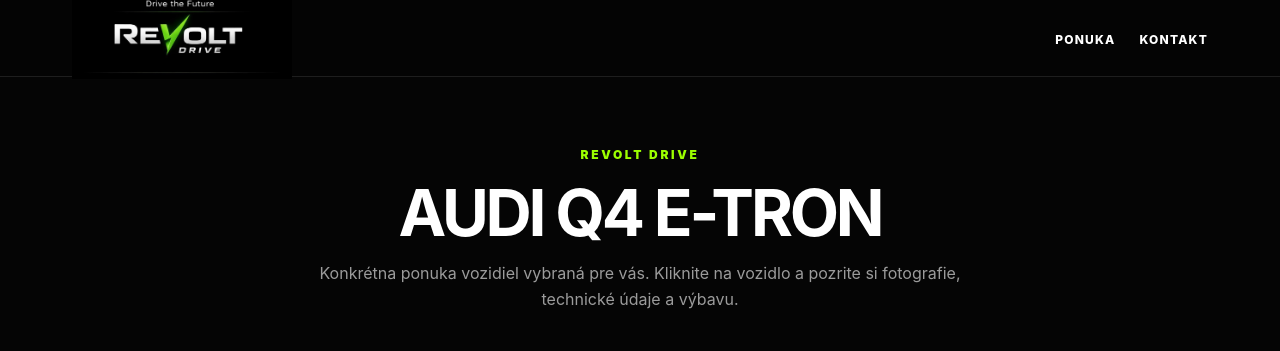
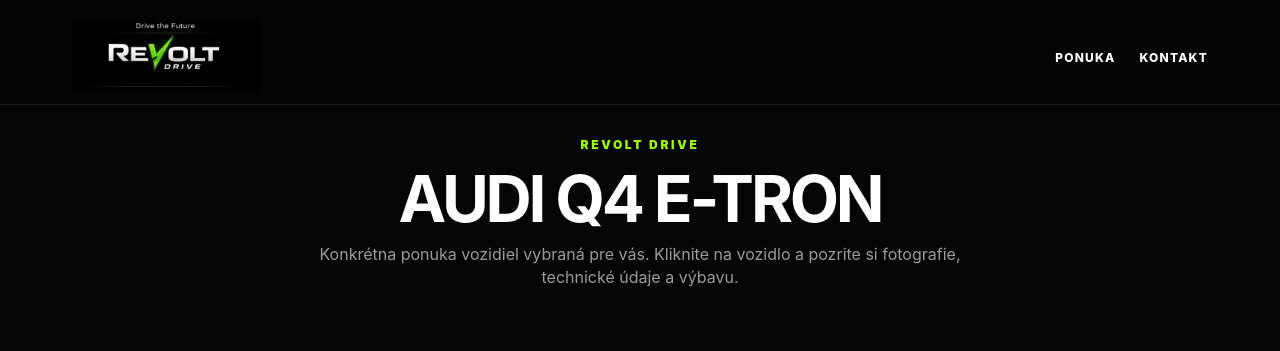
Before and after one commit to RevoltDrive/RevoltDirve, a website: page public/index.html in a window 1280 px wide. Shown: the top 351 px of the page. Drawn offline with Linux system fonts and the light colour scheme; no server answers.

Commit message:
Upraviť veľkosť loga a zmenšiť horné prázdne plochy

```diff
--- a/public/index.html
+++ b/public/index.html
@@ -5,10 +5,10 @@
 :root{--g:#9cff00;--bg:#050505;--card:#101010;--line:#292929;--muted:#9b9b9b}
 *{box-sizing:border-box}body{margin:0;background:var(--bg);color:#fff;font-family:Inter,Arial,sans-serif}
 header{position:sticky;top:0;z-index:10;background:rgba(5,5,5,.94);backdrop-filter:blur(12px);border-bottom:1px solid #1e1e1e}
-.wrap{max-width:1180px;margin:auto;padding:0 22px}.nav{height:76px;display:flex;align-items:center;justify-content:space-between}.logo{width:220px;height:auto;max-width:220px;object-fit:contain}
+.wrap{max-width:1180px;margin:auto;padding:0 22px}.nav{height:104px;display:flex;align-items:center;justify-content:space-between;padding-top:8px}.logo{width:190px;height:auto;max-width:190px;object-fit:contain;display:block}
 nav a{margin-left:24px;text-decoration:none;color:#fff;font-weight:800;font-size:12px;text-transform:uppercase;letter-spacing:.1em}
-.hero{text-align:center;padding:70px 0 42px}.k{color:var(--g);font-size:12px;font-weight:900;letter-spacing:.22em;text-transform:uppercase}
-h1{font-size:clamp(36px,5vw,64px);margin:12px 0 10px;letter-spacing:-.05em;text-transform:uppercase}.hero p{max-width:690px;margin:auto;color:var(--muted);line-height:1.6}
+.hero{text-align:center;padding:32px 0 24px}.k{color:var(--g);font-size:12px;font-weight:900;letter-spacing:.22em;text-transform:uppercase}
+h1{font-size:clamp(36px,5vw,64px);margin:8px 0 6px;letter-spacing:-.05em;text-transform:uppercase}.hero p{max-width:690px;margin:auto;color:var(--muted);line-height:1.45}
 .grid{display:grid;grid-template-columns:repeat(2,1fr);gap:22px;padding-bottom:80px}.card{background:var(--card);border:1px solid var(--line);border-radius:18px;overflow:hidden;transition:.2s;cursor:pointer}.card:hover{transform:translateY(-3px);border-color:#555}
 .photo{aspect-ratio:16/9;background:#222;overflow:hidden;position:relative}.photo img{width:100%;height:100%;object-fit:cover}.tag{position:absolute;left:12px;top:12px;background:var(--g);color:#000;padding:7px 9px;border-radius:6px;font-size:10px;font-weight:900;text-transform:uppercase}
 .body{padding:18px}.body h2{margin:0 0 5px;font-size:22px}.sub{color:var(--muted);font-size:13px}.spec{display:grid;grid-template-columns:repeat(4,1fr);gap:8px;border-top:1px solid var(--line);margin-top:15px;padding-top:13px}.spec span{display:block;color:var(--muted);font-size:9px}.spec b{font-size:13px}.bottom{display:flex;align-items:end;justify-content:space-between;margin-top:18px}.price{color:var(--g);font-weight:950;font-size:26px}.btn{border:0;background:var(--g);color:#000;border-radius:8px;padding:11px 13px;font-weight:950;font-size:11px;text-transform:uppercase;cursor:pointer}
```
